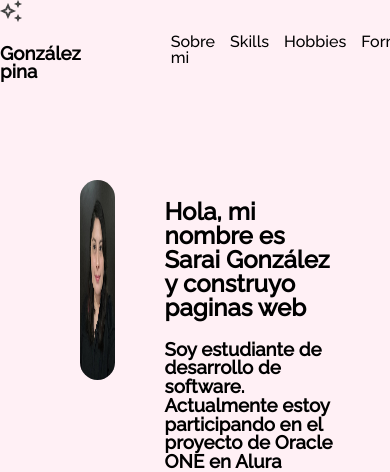
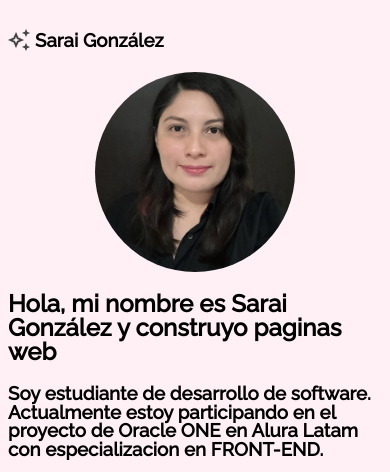
Before and after one commit to kattvi/kattvi.github.io, a plain HTML site: page index.html in a window 390 px wide. Shown: the top 472 px of the page. Drawn offline with Linux system fonts and the light colour scheme.

Commit message:
ajustar menu responsivo

```diff
--- a/index.html
+++ b/index.html
@@ -15,41 +15,40 @@
 </head>
 
 <body>
-    <!-- Sección del Menú  -->
-    <div class="tudo">
     <section class="menu">
-            <header class="menu__header">
-                <img src="assets\vector.png">
-                <h3 class="menu__title"> González pina</h3>
+        <header>
+            <img src="assets\vector.png" height="22" width="22">
+            <h3>Sarai González</h3>
         </header>
-            <nav class="cabecera-contrainer">
+        <nav class="cabecera-container">
             <ul class="menu-list">
-                    <li class="menu__list__item"><a href="#sobre-mi">Sobre mi</a></li>
-                    <li class="menu__list__item"><a href="#skills">Skills</a></li>
-                    <li class="menu__list__item"><a href="#hobbies">Hobbies</a></li>
-                    <li class="menu__list__item"><a href="#formacion">Formación</a></li>
-                    <li class="menu__list__item"><a href="#xp">Proyectos</a></li>
-                    <b><li class="menu__list__item"><a href="#contacto">vesaigonzalez@hotmail.com</a></li></b>
-                    <imput class="boton">Descargar en PDf </imput>
+                <li class="menu-list-item"><a href="#sobre-mi">Sobre mi</a></li>
+                <li class="menu-list-item"><a href="#skills">Skills</a></li>
+                <li class="menu-list-item"><a href="#hobbies">Hobbies</a></li>
+                <li class="menu-list-item"><a href="#formacion">Formación</a></li>
+                <li class="menu-list-item"><a href="#xp">Proyectos</a></li>
+                <li class="menu-list-item"><a href="#contacto"><strong>vesaigonzalez@hotmail.com</strong></a></li>
             </ul>
-
         </nav>
+        <input type="button" class="boton" value="Descargar en PDf "></input>
     </section>
 
     <!-- Sección del Header/Title/Hero -->
     <section class="title">
-            <div class="title__div">
-                <img class="title__profile" src="assets/yo.jpg">
+        <img class="title-profile" src="assets/yo.jpg">
             <div class="title__container">
                 <h2 class="title__bio">Hola, mi nombre es Sarai González y construyo paginas web</h2>
                 <h3 class="title__subsection">Soy estudiante de desarrollo de software.
-                        Actualmente estoy participando en el proyecto de Oracle ONE en Alura Latam con especializacion en FRONT-END.</h3>
+                    Actualmente estoy participando en el proyecto de Oracle ONE en Alura Latam con especializacion en
+                    FRONT-END.</h3>
                 <ul class="title__network">
                     <!-- Pon los enlaces de tus redes sociales favoritas -->
-                        <li class="title__network__item"><a href="https://github.com/kattvi">Github  <img src="assets\arrow.png"> </a></li>
-                        <li class="title__network__item"><a href="https://www.linkedin.com/in/sara%C3%AD-gonz%C3%A1lez-ba020720b/">Linkedin <img src="assets\arrow.png"></a></li>
+                    <li class="title__network__item"><a href="https://github.com/kattvi">Github <img
+                                src="assets\arrow.png"> </a></li>
+                    <li class="title__network__item"><a
+                            href="https://www.linkedin.com/in/sara%C3%AD-gonz%C3%A1lez-ba020720b/">Linkedin <img
+                                src="assets\arrow.png"></a></li>
                 </ul>
-                </div>
             </div>
     </section>
 
@@ -57,8 +56,13 @@
     <section class="about" id="sobre-mi">
         <div class="about__container">
             <h3 class="about__title">Sobre mi</h3>
-                <p class="about__paragraph">Soy Sarai, Me encanta el diseño y desarrollo de páginas web, estoy especializada en front-end y testing de software. Mi enfoque se centra en crear experiencias de usuario intuitivas y funcionales mediante el uso de tecnologías como HTML, CSS y JavaScript. Con una sólida experiencia en asegurar la calidad del software,  </p>
-                <p class="about__paragraph">Estoy emocionado por la oportunidad de colaborar en futuros proyectos y contribuir con mi experiencia y creatividad. Siempre estoy abierto a nuevas oportunidades y desafíos, así que no dudes en ponerte en contacto conmigo si tienes alguna idea o proyecto en mente.
+            <p class="about__paragraph">Soy Sarai, Me encanta el diseño y desarrollo de páginas web, estoy especializada
+                en front-end y testing de software. Mi enfoque se centra en crear experiencias de usuario intuitivas y
+                funcionales mediante el uso de tecnologías como HTML, CSS y JavaScript. Con una sólida experiencia en
+                asegurar la calidad del software, </p>
+            <p class="about__paragraph">Estoy emocionado por la oportunidad de colaborar en futuros proyectos y
+                contribuir con mi experiencia y creatividad. Siempre estoy abierto a nuevas oportunidades y desafíos,
+                así que no dudes en ponerte en contacto conmigo si tienes alguna idea o proyecto en mente.
 
                 ¡Gracias por visitar mi portafolio! Espero tener la oportunidad de trabajar juntos en el futuro.s.</p>
             <!-- Si quieres, pon tú firma acá! -->
@@ -287,7 +291,7 @@
                 <p>2024</p>
             </div>
         </section>
-    </div>
+    </section>
     <!-- Script del documento JavaScript -->
     <script src="validacion.js"></script>
 </body>
--- a/style.css
+++ b/style.css
@@ -3,43 +3,87 @@
 en las secciones señaladas */
 /*Já deixaremos o básico de reset de estilos. Caso queira adicionar mais informações
 coloque nas sessões indicadas*/
-
 :root{
-    /* Inserta la variable de los otros colores inspeccionando el exemplo de figma */
-    /*Se esforce para trabalhar com variáveis, é uma dica profissional valiosa*/
-   --cor-de-fundo: #F5F5F5;
-   --cor-de-link: #000;
-}
-
-
-
-.menu{
     display: flex;
-    gap: 50px;
-}
-
-menu-list{
-    display: inline-flex;
-    gap: 40px;
+    flex-direction: column;
 }
 
 body {
     background-color: lavenderblush;
     box-sizing: border-box;
     font-family: 'Raleway';
-    margin: 0;
-    padding: 0;
     line-height: 1;
 }
-ol, ul,li {
+
+/* Menu section */
+section.menu {
+    display: flex;
+    flex-direction: row;
+    column-gap: 50px;
+}
+
+header {
+    display: flex;
+    flex-direction: row;
+    align-items: center;
+    column-gap: 5px;
+    justify-content: space-around;
+    white-space: nowrap;
+}
+
+.cabecera-container {
+    display: flex;
+    flex-direction: row;
+    justify-content: end;
+    width: 100%;
+}
+
+.menu-list {
+    display: flex;
+    flex-direction: row;
+    column-gap: 15px;
+}
+
+/* Title section */
+
+section.title {
+    display: flex;
+    flex-direction: row;
+    justify-content: space-around;
+    align-items: center;
+    /* padding: 80px; */
+}
+
+.title-profile {
+    width: 200px;
+    height: 200px;
+    border-radius: 50%;
+    object-fit: cover;
+}
+
+
+/*----------------------------------------------------------------------------------e*/
+
+
+
+
+
+
+
+
+ol,
+ul,
+li {
     list-style: none;
 
 }
-a{
+
+a {
 
     text-decoration: none;
     color: var(--cor-de-link);
 }
+
 a:hover {
     background-color: rgb(210, 137, 228);
 }
@@ -58,93 +102,79 @@ https://en.bem.info/methodology/quick-start/*/
 
 /*Sección Menu*/
 
-section.menu{
+
+
+section.menu {
     align-items: center;
 
 }
 
-.cabecera-contrainer{
-
-    display: inline;
-}
-
 /*Sección Title*/
-
-section.title{
-    padding: 80px;
-
-}
-.menu-list{
-    display: inline-flex;
-    gap: 15px;
-
-}
 
 
 
-.title__div{
+.title__div {
     display: inline-flex;
     gap: 50px;
 }
 
-.title__network{
+.title__network {
     display: inline-flex;
     gap: 15px;
 }
 
 
-.title__profile{
-    max-width: 15%;
-    height: 200px;
-    border-radius: 300px;
-}
-
 
 /*Sección About*/
 
-section.about{
+section.about {
     background: whitesmoke;
     padding: 20px;
 
 }
 
-.firma{
+.firma {
     max-width: 8%;
 }
 
 /*Sección skills*/
-section.skills{
+section.skills {
     text-align: center;
     font-size: x-large
 }
-.skills__box{
+
+.skills__box {
     display: inline-flex;
     align-items: center;
     column-gap: 40px;
 }
+
 /*Sección Hobbies*/
 
-section.hobbies{
+section.hobbies {
     text-align: center;
     font-size: x-large;
 
 }
-.hobbies__box{
+
+.hobbies__box {
+    background-color: white;
     display: inline-flex;
     align-items: center;
     column-gap: 40px;
 
 }
+
 /* Experiencia Académica*/
 
-section.academic{
+section.academic {
     padding: 10px;
     background: whitesmoke;
     text-align: center;
     font-size: large;
 }
 
-.academic__courses{
+.academic__courses {
     display: inline-flex;
     align-items: center;
     column-gap: 40px;
@@ -152,18 +182,18 @@ section.academic{
 
 /* experiencia*/
 
-section.experience{
+section.experience {
     text-align: center;
 }
 
-.experiencie__box{
+.experiencie__box {
     display: inline-flex;
     align-items: center;
     gap: 20px;
     padding: 30px;
 }
 
-.experience__box2{
+.experience__box2 {
     display: flex;
     align-items: center;
     gap: 20px;
@@ -172,28 +202,29 @@ section.experience{
 
 }
 
-.experience__box3{
+.experience__box3 {
     display: inline-flex;
     align-items: center;
     gap: 20px;
     padding: 30px;
 }
 
-.experience__img{
+.experience__img {
     height: 300px;
 }
 
-.experience__repo{
+.experience__repo {
     color: aqua;
 }
 
-.experiencia__botao--repo{
+.experiencia__botao--repo {
     background: lightblue;
     border: none;
     height: 40px;
     font-size: small;
 }
-.experience__demo{
+
+.experience__demo {
     background: lightblue;
     border: none;
     height: 40px;
@@ -201,7 +232,7 @@ font-size: small;
 
 }
 
-.experience__botao--demo{
+.experience__botao--demo {
 
     background-color: white;
     color: blue;
@@ -212,19 +243,20 @@ font-size: small;
 
 /*Contacto*/
 
-.formcontato{
+.formcontato {
     background: whitesmoke;
     display: flex;
     justify-content: space-around;
 
 }
-.formcontato__contacto{
+
+.formcontato__contacto {
     display: inline-flex;
     gap: 20px;
 
 }
 
-.formcontato__input{
+.formcontato__input {
     border: none;
     height: 40px;
 }
@@ -233,14 +265,14 @@ gap: 20px;
     color: #2A7AE4;
 }
 
-.formcontato__form{
+.formcontato__form {
     display: flex;
     flex-direction: column;
     gap: 10px;
     padding: 40px;
 }
 
-.formcontato__botao{
+.formcontato__botao {
     background-color: rgb(98, 108, 247);
     color: #F5F5F5;
     border: none;
@@ -250,67 +282,60 @@ gap: 20px;
 }
 
 
-/*footeer*/
+/*footer*/
 
-section.footer{
+section.footer {}
 
+/*Tablet*/
+@media (max-width: 768px) {
+    section.title {
+        display: flex;
+        flex-direction: column;
     }
 
-/* Vamos a desafiarnos trabajando con responsividad?
-Utiliza las referencias de los breakpoints @media abajo */
+    .menu-list-item {
+        visibility: hidden;
+    }
 
+    .title__profile {
+        max-width: 70%;
+    }
 
-/*Tablet*/
-@media (min-width: 768px){
-
-
-        section.title__div{
-            flex-wrap: wrap;
+    .title__div {
+        display: block;
     }
 
 }
 
-/* Menú */
-/*title*/
-
-/*Skills*/
-
-/*Hobbies*/
-
-/*Formación Académica*/
-
-/*Experiencia Profesional*/
-
-
-
-
-
-
 /*Mobile*/
-@media (min-width: 425px) {
-
-/*Menu*/
-section.title{
+@media (max-width: 425px) {
+    section.title {
         display: flex;
-    flex-wrap: wrap;
-    gap: 50px;
-
+        flex-direction: column;
     }
 
     /*Titulo*/
+    .title__profile {
 
-/*Sección sobre mi*/
+        max-width: 70%;
+    }
 
-/*Skills*/
+    .title__div {
+        display: block;
+    }
 
-/*Hobbies*/
+    /*Menu*/
+    .menu-list-item {
+
+        visibility: hidden;
+    }
+
+    .title__div {
+        display: block;
+    }
 
     /*Formación Académica*/
-
-/*Experiencia Profesional*/
-
- /*Contacto*/
-
-/*Footer*/
-
+    .academic__courses {
+        flex-direction: column;
     }
+}
```
Lines whose indentation alone changed are shown as unchanged.
